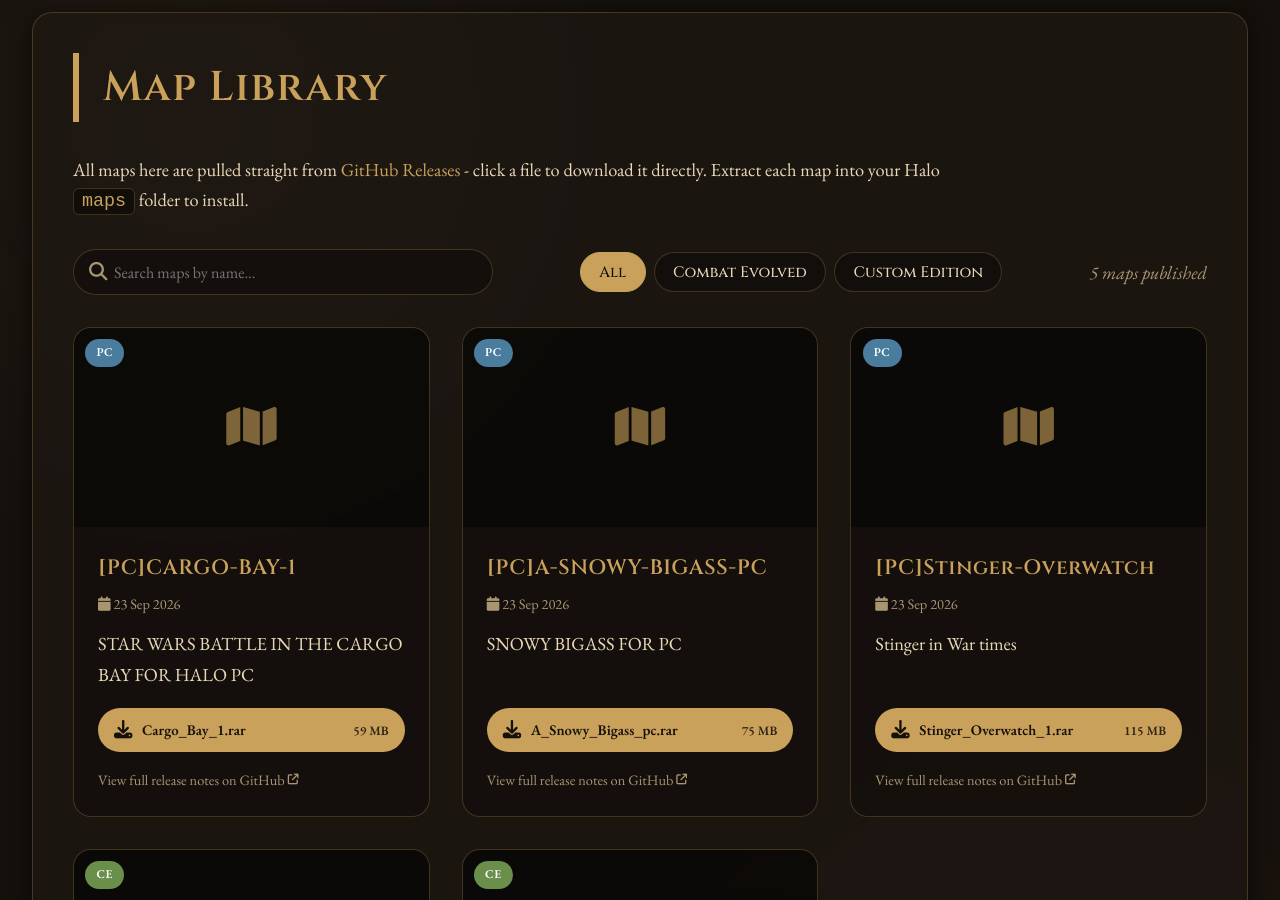
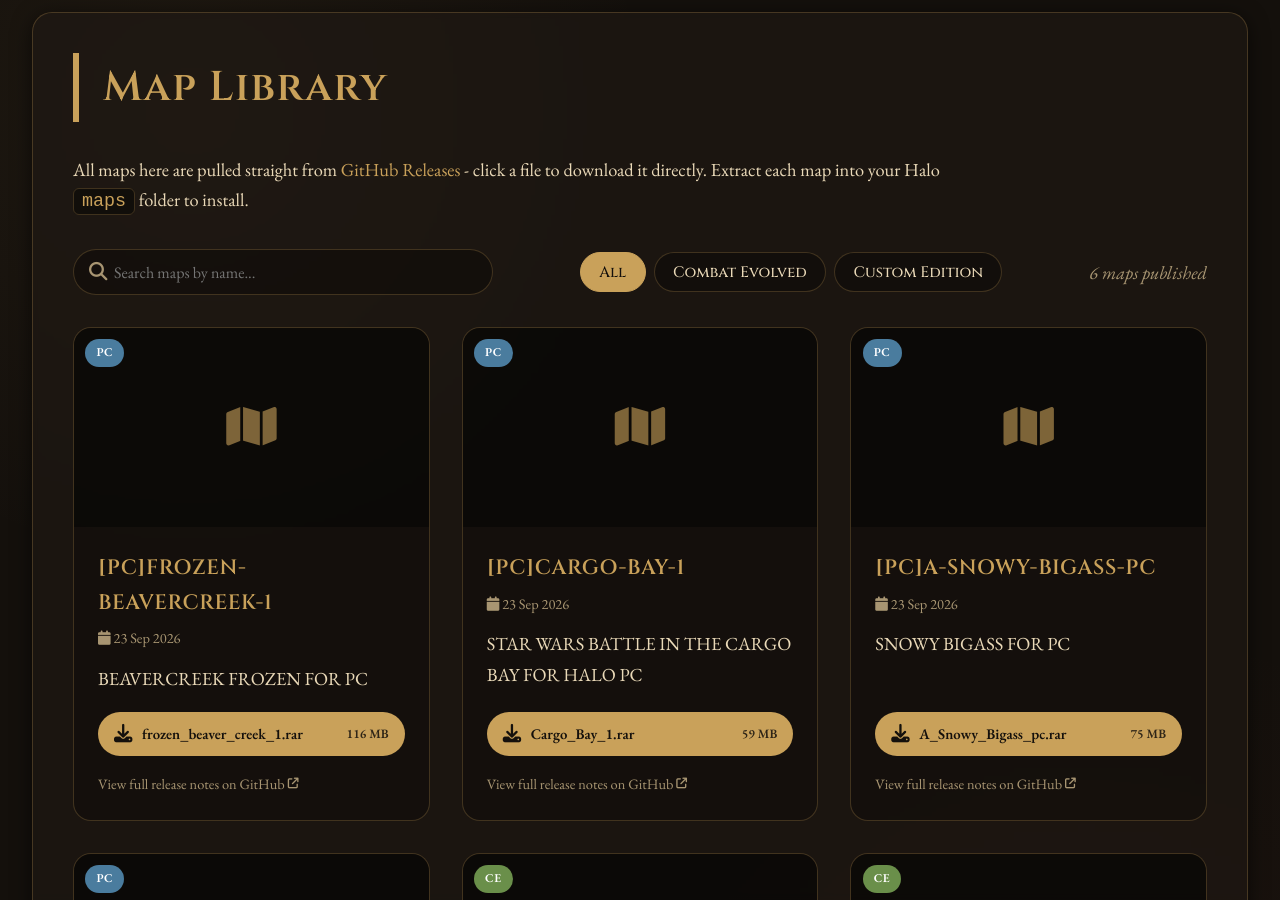
Before and after one commit to Chalwk/NC-Halo-Maps, a Jekyll site: the page built from maps.html, in a window 1280 px wide and 900 px high, scrolled down 264 px. Built offline with Jekyll 4.4.1, drawn with Linux system fonts in a browser that asks for light colours.

Commit message:
chore: update releases data

```diff
--- a/_data/releases.json
+++ b/_data/releases.json
@@ -1,4 +1,27 @@
 [
+  {
+    "id": 394736877,
+    "tag": "PC-FROZEN-BEAVERCREEK-1",
+    "name": "[PC]FROZEN-BEAVERCREEK-1",
+    "body": "BEAVERCREEK FROZEN FOR PC",
+    "prerelease": false,
+    "published_at": "2026-09-23T14:19:29Z",
+    "html_url": "https://github.com/nakedchick-code/NC-Halo-Maps/releases/tag/PC-FROZEN-BEAVERCREEK-1",
+    "games": [
+      "PC"
+    ],
+    "thumbnail": null,
+    "assets": [
+      {
+        "name": "frozen_beaver_creek_1.rar",
+        "size": 121756170,
+        "size_human": "116 MB",
+        "download_count": 0,
+        "browser_download_url": "https://github.com/nakedchick-code/NC-Halo-Maps/releases/download/PC-FROZEN-BEAVERCREEK-1/frozen_beaver_creek_1.rar",
+        "content_type": "application/x-compressed"
+      }
+    ]
+  },
   {
     "id": 394735492,
     "tag": "PC-CARGO-BAY-1",
```
